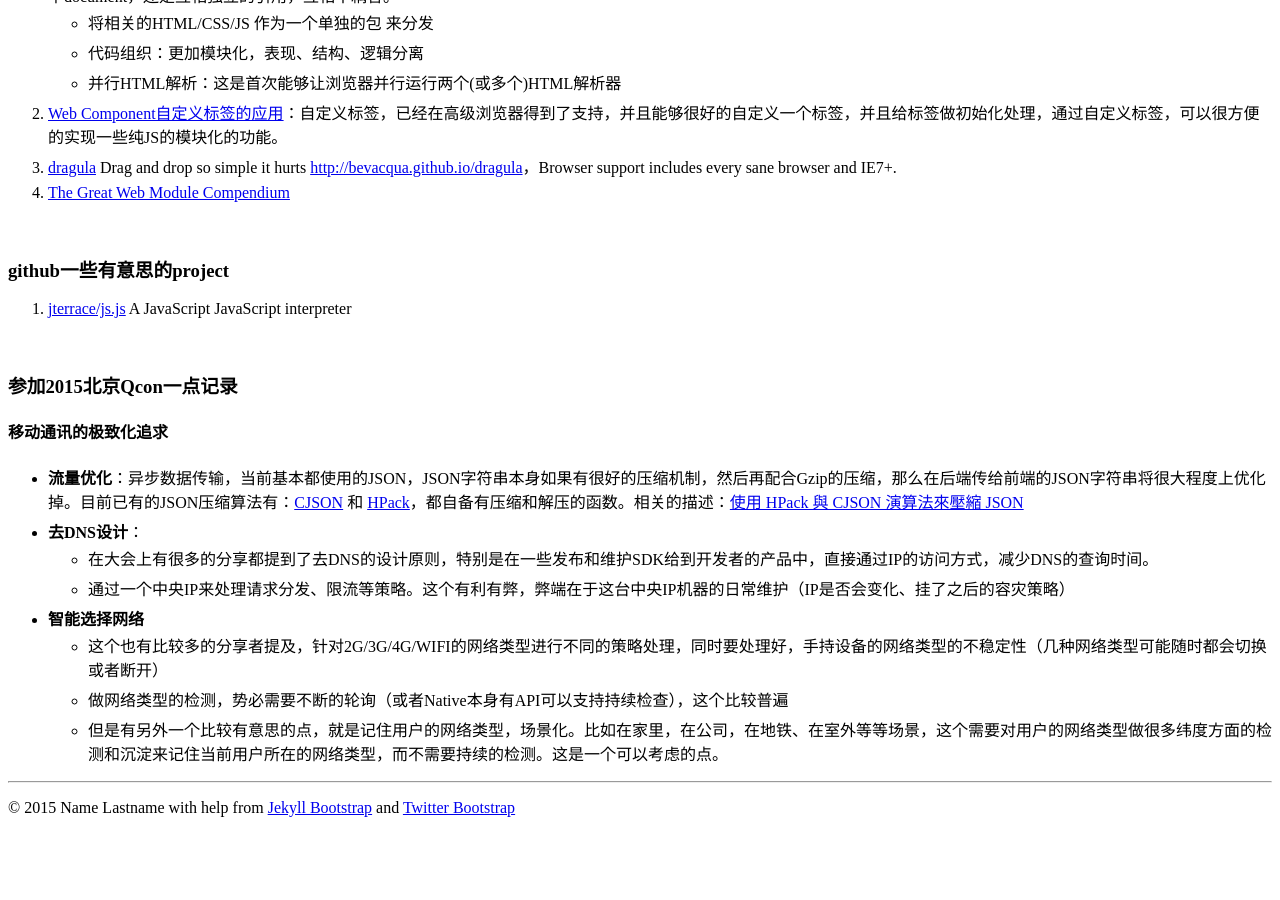
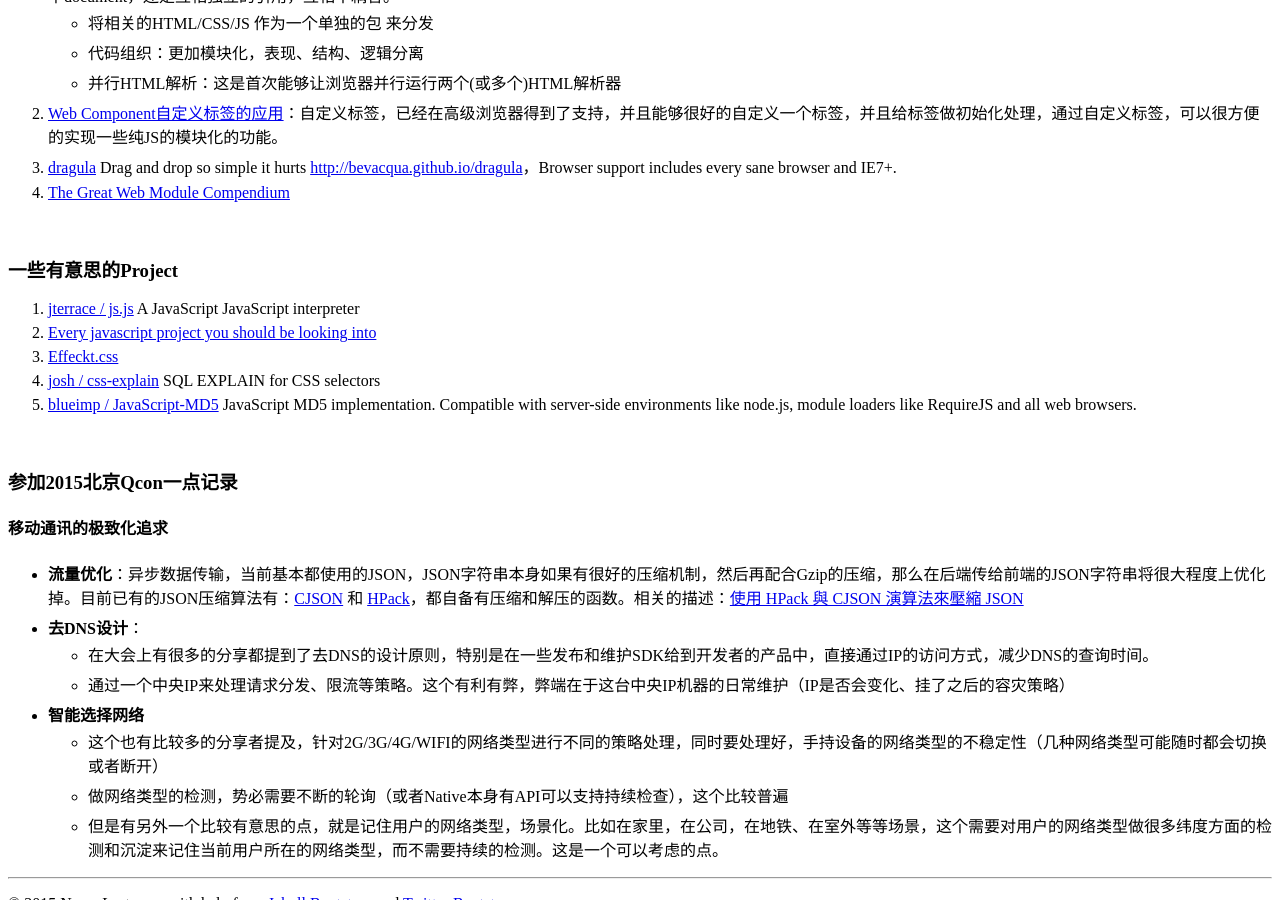
Before and after one commit to supersha/supersha.github.io, a Jekyll site: the page built from index.md, in a window 1280 px wide and 900 px high, scrolled down 2249 px. Built offline with Jekyll 4.4.1, drawn with Linux system fonts in a browser that asks for light colours; before the commit the page ends 3082 px from its top, so only the background shows below that.

Commit message:
by shafeng

```diff
--- a/index.md
+++ b/index.md
@@ -72,9 +72,13 @@ tagline: 记录点滴前端知识
 
 <br>
 
-### github一些有意思的project
+### 一些有意思的Project
 
-0. [jterrace/js.js](https://github.com/jterrace/js.js/) A JavaScript JavaScript interpreter
+0. [jterrace / js.js](https://github.com/jterrace/js.js/) A JavaScript JavaScript interpreter
+0. [Every javascript project you should be looking into](http://www.javascriptoo.com/)
+0. [Effeckt.css](http://h5bp.github.io/Effeckt.css/)
+0. [josh / css-explain](https://github.com/josh/css-explain) SQL EXPLAIN for CSS selectors
+0. [blueimp / JavaScript-MD5](https://github.com/blueimp/JavaScript-MD5) JavaScript MD5 implementation. Compatible with server-side environments like node.js, module loaders like RequireJS and all web browsers.
 
 <br>
 
```
